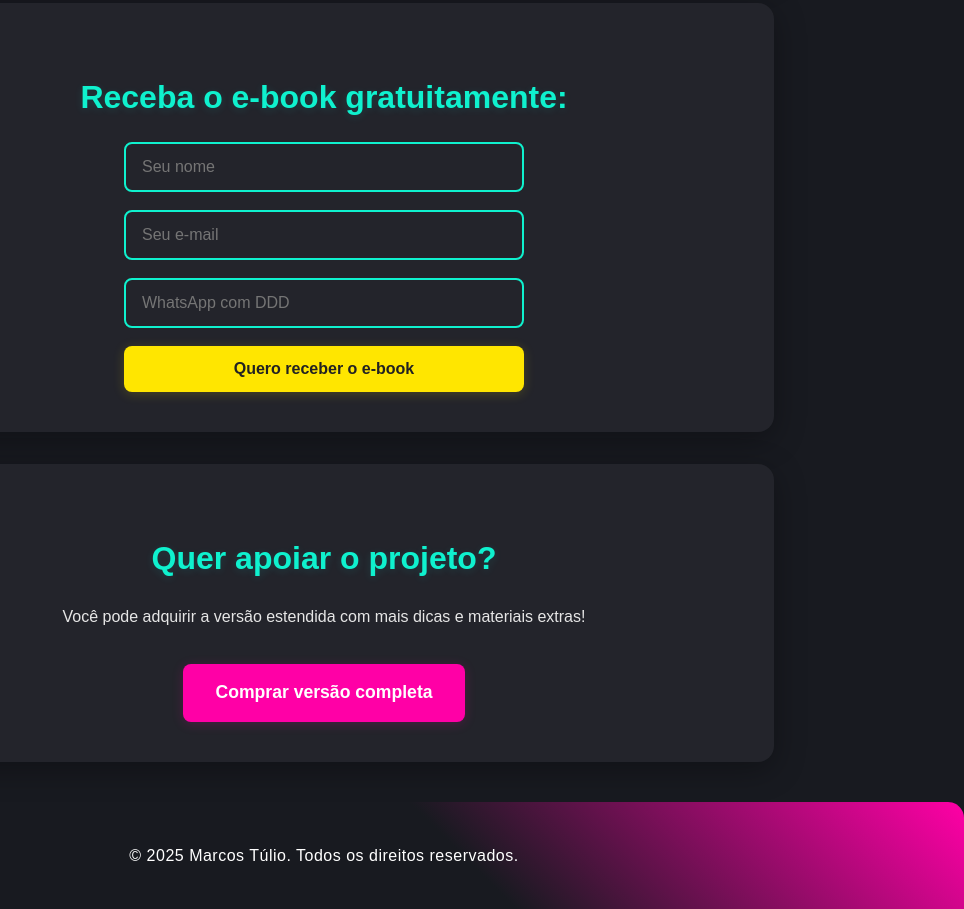
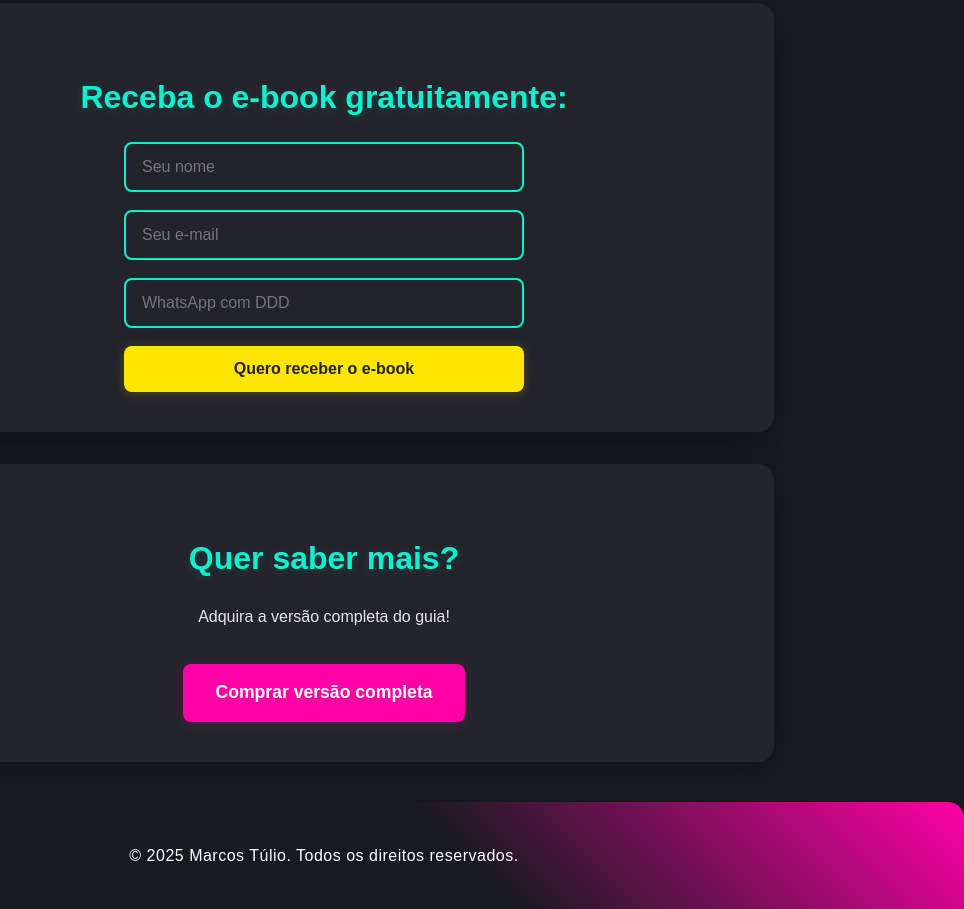
Before and after one commit to ursopolar660/landing-page-ebook, a plain HTML site: page index.html in a window 1280 px wide. Shown: the part 2315-3224 px from the top of the page, without its empty margins (316-1280 px from the left). Drawn offline with Linux system fonts and the light colour scheme.

Commit message:
Modificação de texto e links

```diff
--- a/index.html
+++ b/index.html
@@ -59,10 +59,10 @@
     </section>
 
     <section class="payment">
-      <h2>Quer apoiar o projeto?</h2>
-      <p>Você pode adquirir a versão estendida com mais dicas e materiais extras!</p>
+      <h2>Quer saber mais?</h2>
+      <p>Adquira a versão completa do guia!</p>
       <!-- Substitua # pelo link real de pagamento -->
-      <a href="#" class="payment-button">Comprar versão completa</a>
+      <a href="https://pay.hotmart.com/L100012559F" class="payment-button">Comprar versão completa</a>
     </section>
   </main>
 
```
